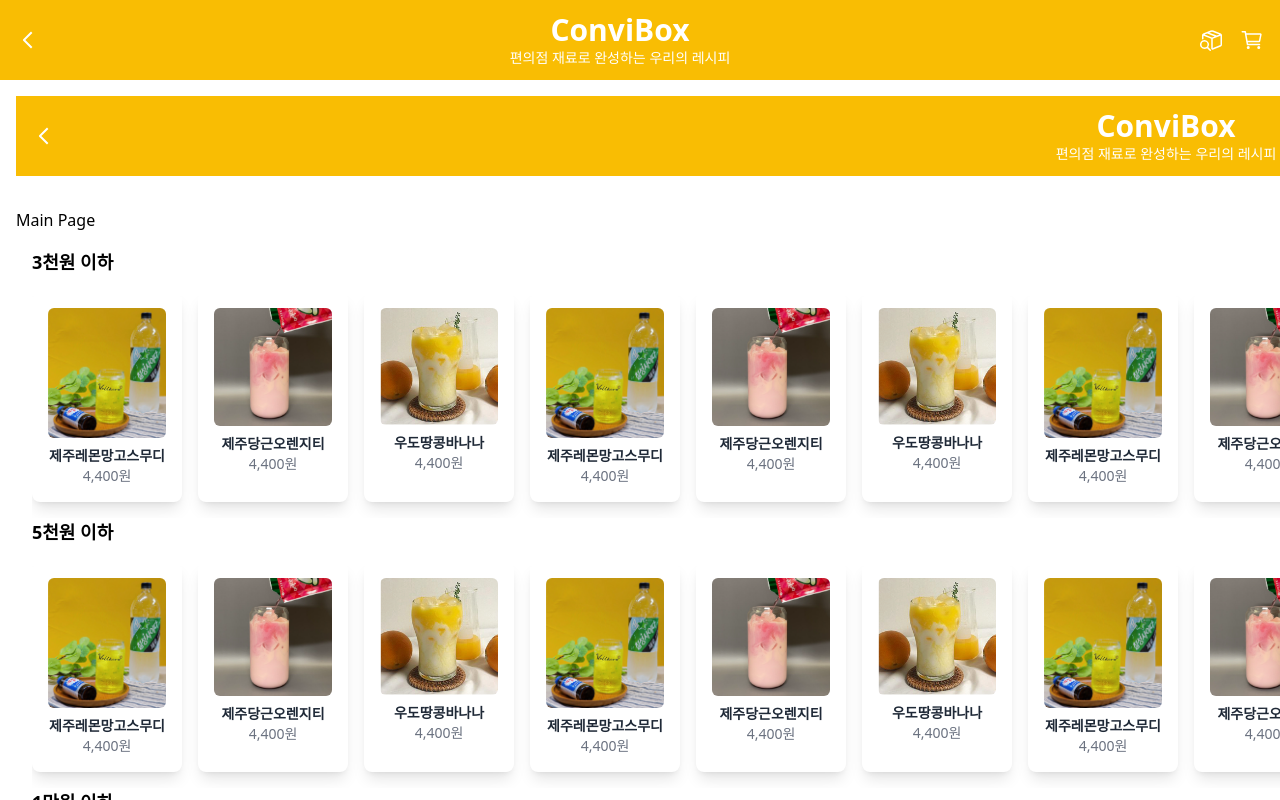
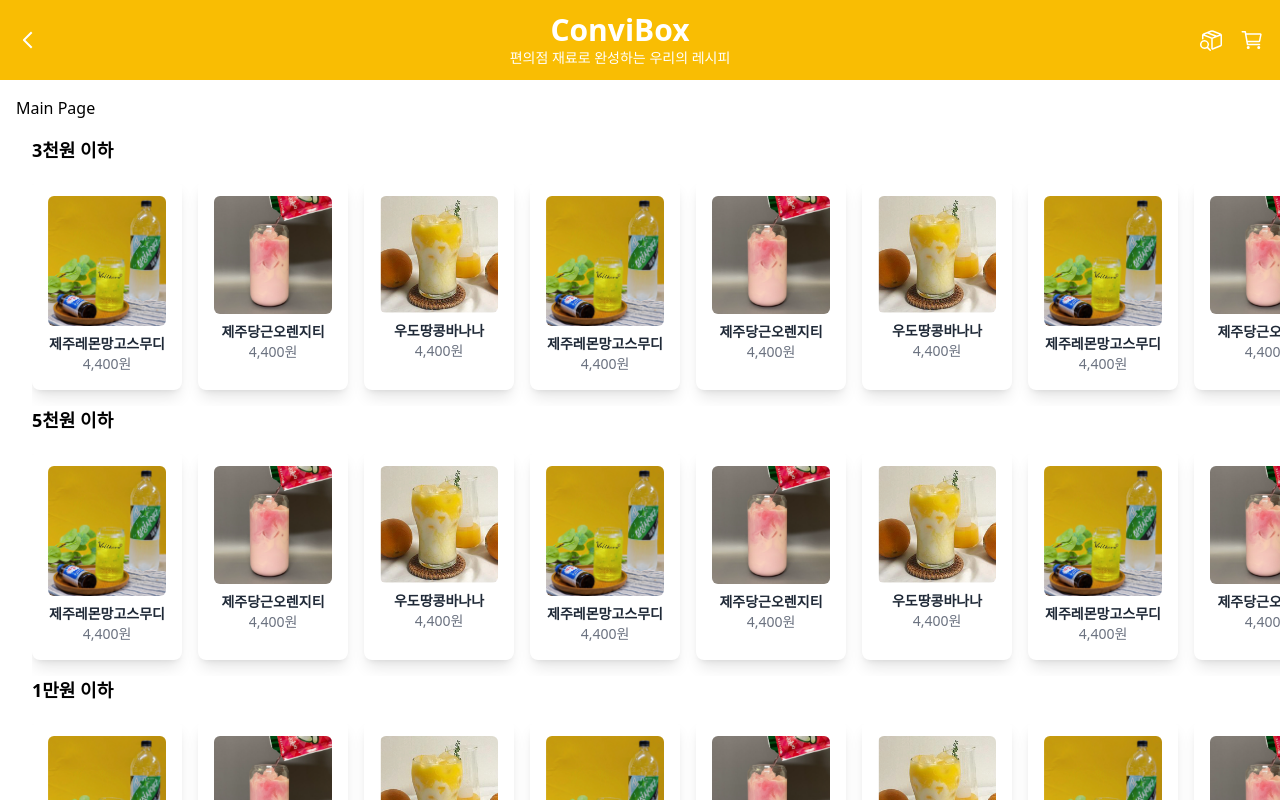
Before and after one commit to Hyeong0311/ConviBox, a React (Vite) app: page / in a window 1280 px wide. Shown: the top 800 px of the page. Built offline with nearby package versions, Linux system fonts and the light colour scheme.

Commit message:
layout fix

```diff
--- a/src/components/user/SearchProductListComponent.tsx
+++ b/src/components/user/SearchProductListComponent.tsx
@@ -15,7 +15,7 @@ function SearchProductListComponent(): ReactElement {
 
     return (
         <div>
-
+            {query}
         </div>
     );
 }
--- a/src/page/user/MainPage.tsx
+++ b/src/page/user/MainPage.tsx
@@ -1,10 +1,9 @@
-import MainLayout from "../../layout/MainLayout.tsx";
+
 import ProductListComponent from "../../components/user/ProductListComponent.tsx";
 
 function MainPage() {
     return (
         <>
-            <MainLayout /> {/* 헤더 컴포넌트 */}
             <div>
                 <h1>Main Page</h1>
                 <ProductListComponent /> {/* 본문 컴포넌트 */}
--- a/src/page/user/SearchListPage.tsx
+++ b/src/page/user/SearchListPage.tsx
@@ -1,14 +1,13 @@
 import {ReactElement} from "react";
-import MainLayout from "../../layout/MainLayout.tsx";
 import SearchProductListComponent from "../../components/user/SearchProductListComponent.tsx";
 
 function SearchListPage(): ReactElement {
     return (
-        <>
-            <MainLayout></MainLayout>
+
+        <div>
             <div>Search List Page</div>
             <SearchProductListComponent></SearchProductListComponent>
-        </>
+        </div>
 
     );
 }
```
